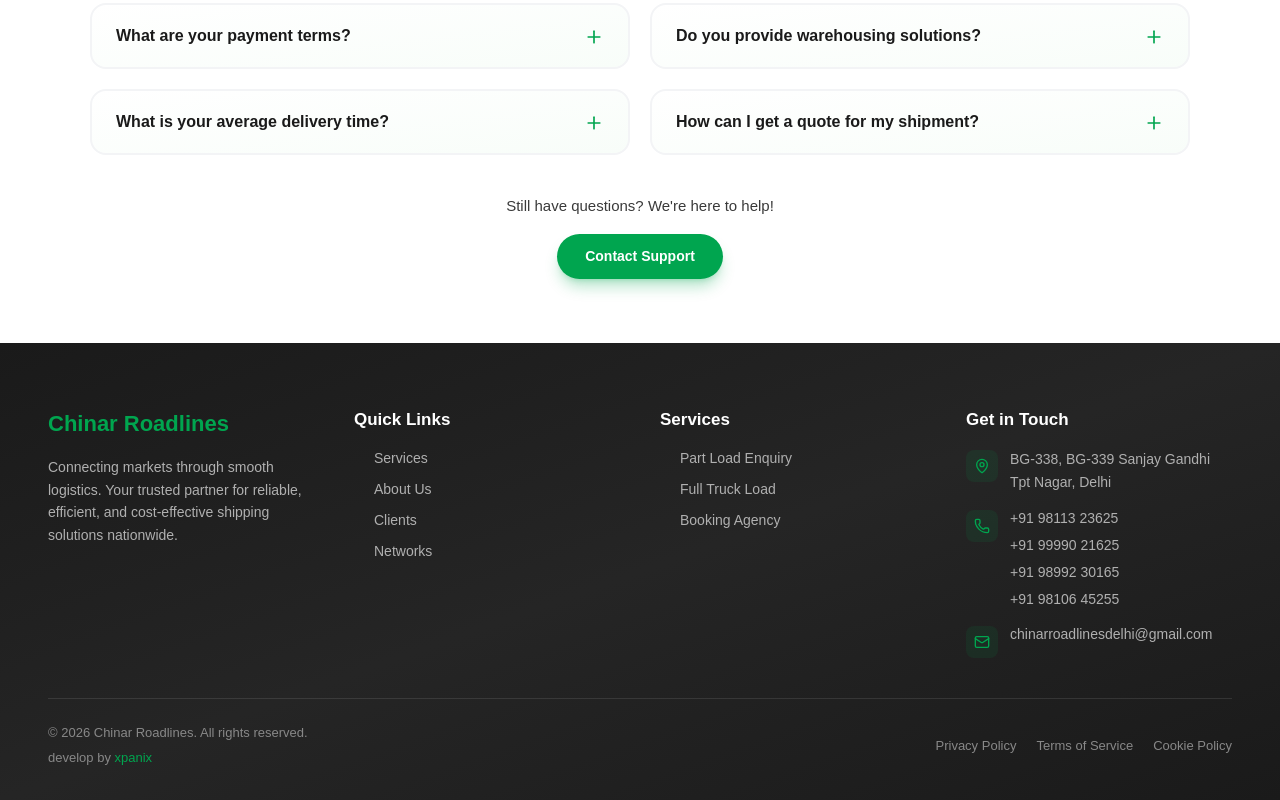
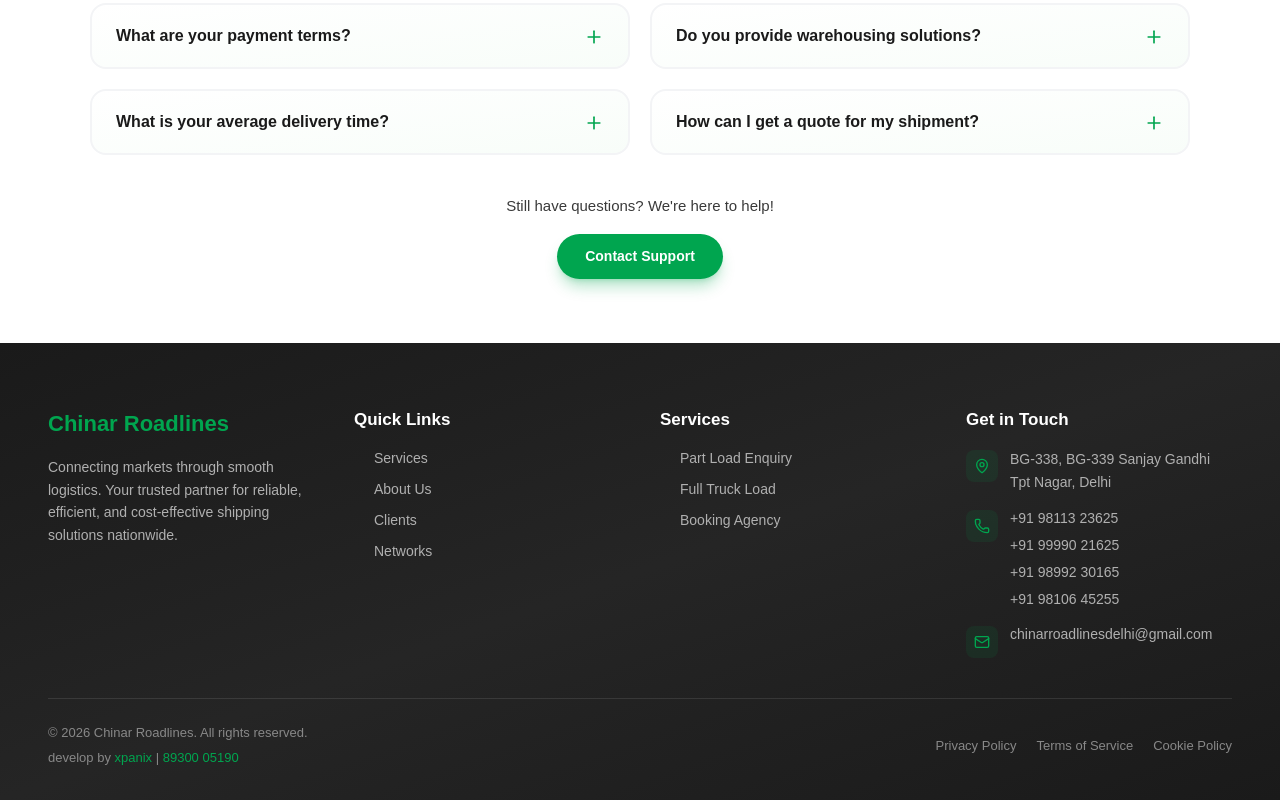
Before and after one commit to neha-kandari/Chinar, a React (Vite) app: page / in a window 1280 px wide. Shown: the part 9382-10182 px from the top of the page. Built offline with nearby package versions, Linux system fonts and the light colour scheme.

Commit message:
Update Footer.tsx

```diff
--- a/src/app/components/Footer.tsx
+++ b/src/app/components/Footer.tsx
@@ -132,9 +132,14 @@
                   <MapPin className="w-4 h-4 text-[#00A54F]" />
                 </div>
                 <div>
-                  <p className="font-['Poppins',sans-serif] text-[#b0b0b0] text-[13px] sm:text-[14px] leading-relaxed">
+                  <a
+                    href="https://maps.google.com/?q=BG-338,+BG-339+Sanjay+Gandhi+Transport+Nagar,+Delhi"
+                    target="_blank"
+                    rel="noopener noreferrer"
+                    className="font-['Poppins',sans-serif] text-[#b0b0b0] text-[13px] sm:text-[14px] leading-relaxed hover:text-[#00A54F] transition-colors duration-300 block"
+                  >
                     BG-338, BG-339 Sanjay Gandhi Tpt Nagar, Delhi
-                  </p>
+                  </a>
                 </div>
               </li>
               <li className="flex items-start gap-3">
@@ -189,6 +194,13 @@
                 >
                   xpanix
                 </a>
+                {" | "}
+                <a
+                  href="tel:8930005190"
+                  className="text-[#00A54F] hover:underline transition-colors duration-300"
+                >
+                  89300 05190
+                </a>
               </p>
             </div>
             <div className="flex gap-5">
```
